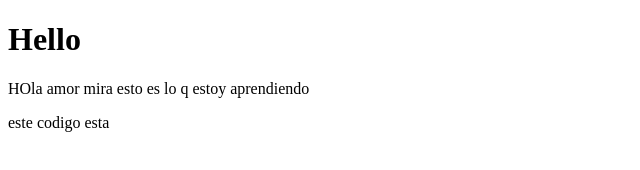
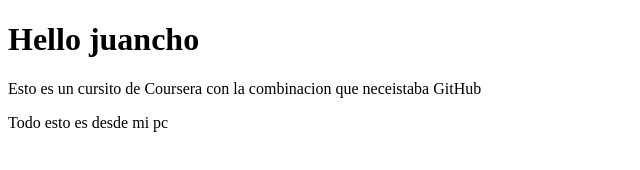
Before and after one commit to pipegoyes/coursera-test, a plain HTML site: page site/index.html in a window 1280 px wide. Shown: the whole page, without its empty margins (0-640 px from the left). Drawn offline with Linux system fonts and the light colour scheme.

Commit message:
Mensaje de prueba para el juancho

```diff
--- a/site/index.html
+++ b/site/index.html
@@ -4,8 +4,8 @@
 	<title>Hello! </title>
 </head>
 <body>
-<h1>Hello</h1>
-<p>HOla amor mira esto es lo q estoy aprendiendo</p>
-<p>este codigo esta </p>
+<h1>Hello juancho</h1>
+<p>Esto es un cursito de Coursera con la combinacion que neceistaba GitHub</p>
+<p>Todo esto es desde mi pc </p>
 </body>
 </html>
```
